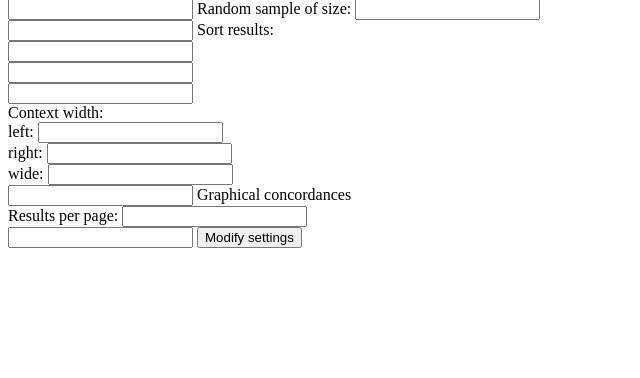
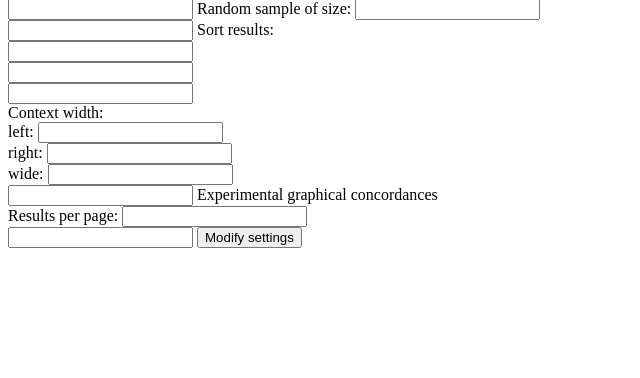
Before and after one commit to jsbien/marasca-wbl-dev-fork, a Django app: template marasca/templates/settings.html in a window 1280 px wide. Shown: the part 144-522 px from the top of the page, without its empty margins (0-640 px from the left). Run offline with Django 3.2, Linux system fonts and the light colour scheme; the template is opened without the code that fills it: most values are stand-ins (such as "Sample title", 1, 10 or a date in 2020); form fields are guessed from the names that the template uses; some libraries are stand-ins or nearby versions.

Commit message:
Warn that graphical concordances are experimental.

```diff
--- a/marasca/templates/settings.html
+++ b/marasca/templates/settings.html
@@ -41,7 +41,7 @@
         <div class='clear'></div>
     </div>
     <div>
-        {{form.graphical_concordances}} <label for='id_graphical_concordances'>{% trans "Graphical concordances" %}</label>
+        {{form.graphical_concordances}} <label for='id_graphical_concordances'>{% trans "Experimental graphical concordances" %}</label>
     </div>
     <div{% if form.results_per_page.errors %} class='error'{% endif %}>
         <label for='id_results_per_page'>{% trans "Results per page:" %}</label>
```
Also changed, not shown: marasca/locale/en/LC_MESSAGES/django.po, marasca/locale/pl/LC_MESSAGES/django.po.
